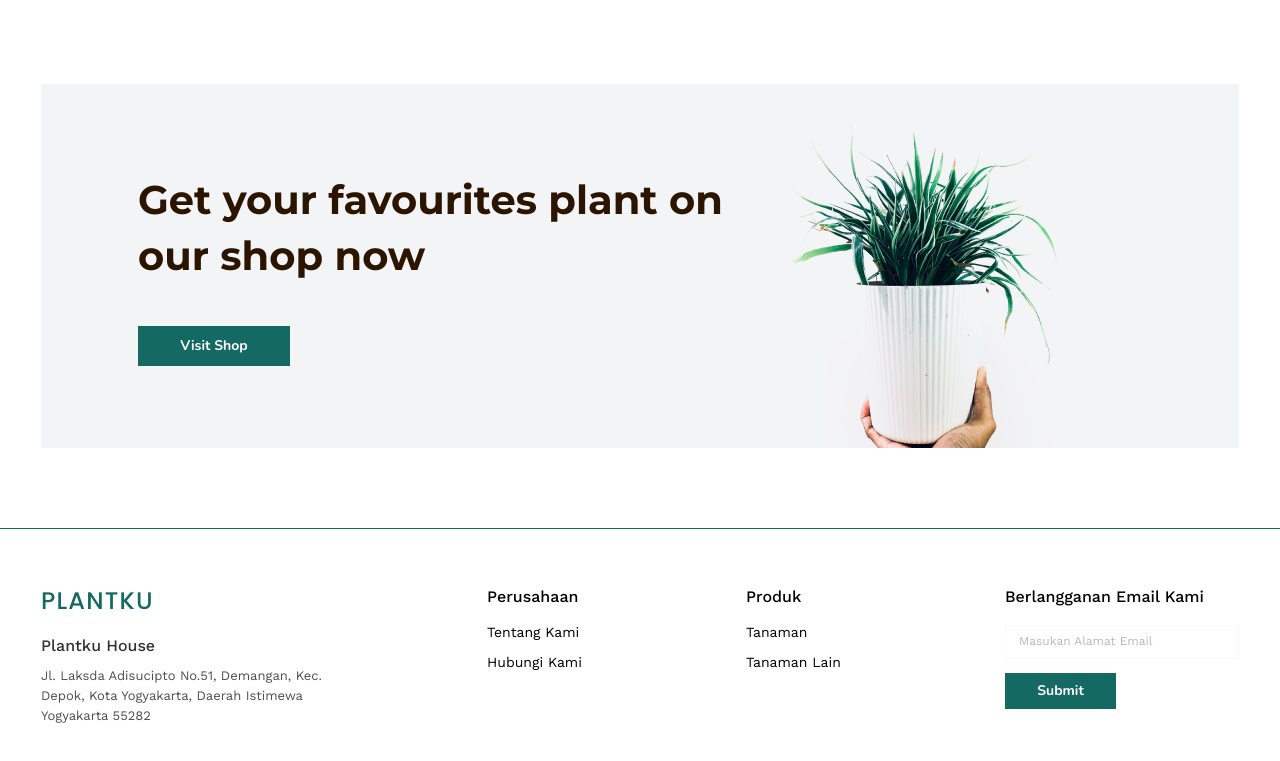
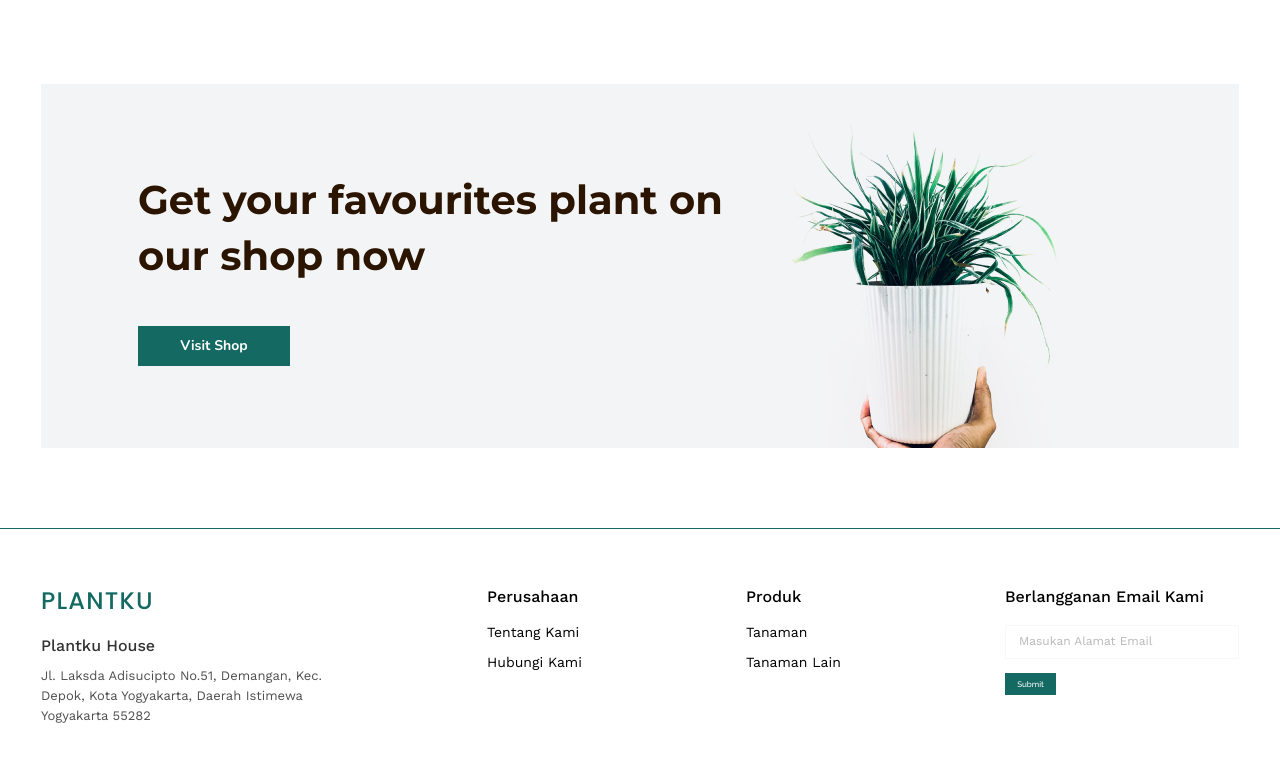
Before and after one commit to Noctuarn/Plants-shop, a plain HTML site: page index.html in a window 1280 px wide. Shown: the part 2168-2929 px from the top of the page. Drawn offline with nearby package versions, Linux system fonts and the light colour scheme.

Commit message:
add coments and others fixes

```diff
--- a/index.html
+++ b/index.html
@@ -59,6 +59,7 @@
               <!-- Cards -->
               <section class="page__cards cards">
                 <div class='cards__container'>
+                    <!-- Cards elements -->
                     <div class="cards__elements">
                         <div class="cards__element element-cards">
                             <div class="element-cards__logo">
@@ -100,6 +101,7 @@
                         <h3 class="plants__title">Featured Plants</h3>
                         <h4 class="plants__filter">Cheaper First <img src='/img/plants/arrow.svg' alt=''></h4>
                     </div>
+                    <!-- Plants collection -->
                     <div class="plants__body body-plants">
 
                         <div class="body-plants__element element-plant">
@@ -145,6 +147,7 @@
               <section class="page__relax relax">
                 <div class='relax__container'>
                     <div class='relax__body body-relax'>
+                        <!-- Textblock -->
                         <div class="body-relax__textblock textblock-relax">
                             <h2 class="textblock-relax__title">Buy more plants, it helps you to be relaxed </h2>
                             <p class="textblock-relax__text">Lorem ipsum dolor sit amet, consectetur adipiscing elit. Morbi gravida gravida aliquam. Pellentesque et lobortis nisl. Sed et mauris justo. Nulla eu enim non mauris maximus dignissim. Maecenas vitae eros sapien. Quisque pellentesque tempus dignissim.</p>
@@ -152,6 +155,7 @@
                                 <img src='/img/relaxed/picture.png' alt=''>
                             </div>
                         </div>
+                        <!-- Image -->
                         <div class="body-relax__image">
                             <img src="/img/relaxed/bg.png" alt="">
                         </div>
@@ -163,10 +167,12 @@
               <section class="page__favourite favourite">
                 <div class='favourite__container'>
                     <div class='favourite__body body-favourite'>
+                        <!-- Textblock -->
                         <div class="body-favourite__textblock textblock-favourite">
                             <h3 class="textblock-favourite__title">Get your favourites plant on our shop now</h3>
                             <btn class="textblock-favourite__button btn btn_green">Visit Shop</btn>
                         </div>
+                        <!-- Image -->
                         <div class="body-favourite__img">
                             <img src='/img/favourite/main.png' alt=''>
                         </div>
@@ -178,6 +184,7 @@
         <!-- Footer -->
         <footer class="footer">
             <div class='footer__container'>
+                <!-- Footer's column -->
                 <div class='footer__body body-footer'>
 
                     <div class="body-footer__main-block main-block-footer">
@@ -205,7 +212,7 @@
                     <div class="body-footer__email email-footer">
                         <h4 class="body-footer__title">Berlangganan Email Kami</h4>
                         <input class="email-footer__input" type="text" placeholder="Masukan Alamat Email">
-                        <input class="email-footer__button btn btn_green" type="submit" placeholder="submit">
+                        <input class="email-footer__button btn btn_green" type="submit" value="submit">
                     </div>
                 </div>
             </div>
--- a/scss/_footer.scss
+++ b/scss/_footer.scss
@@ -94,5 +94,14 @@
     }
 
     &__button {
+        width: 51px;
+        height: 22px;
+        font-family: 'Raleway';
+        font-style: normal;
+        font-weight: 500;
+        font-size: 8px;
+        line-height: 1.75;
+        text-align: center;
+        text-transform: capitalize;
     }
 }
--- a/scss/_header.scss
+++ b/scss/_header.scss
@@ -95,11 +95,6 @@
         justify-content: space-between;
     }
 }
-.slider-header {
-
-    &__item {
-    }
-}
 .item-header {
 
     &__btn {
```
Also changed, not shown: css/style.css.
